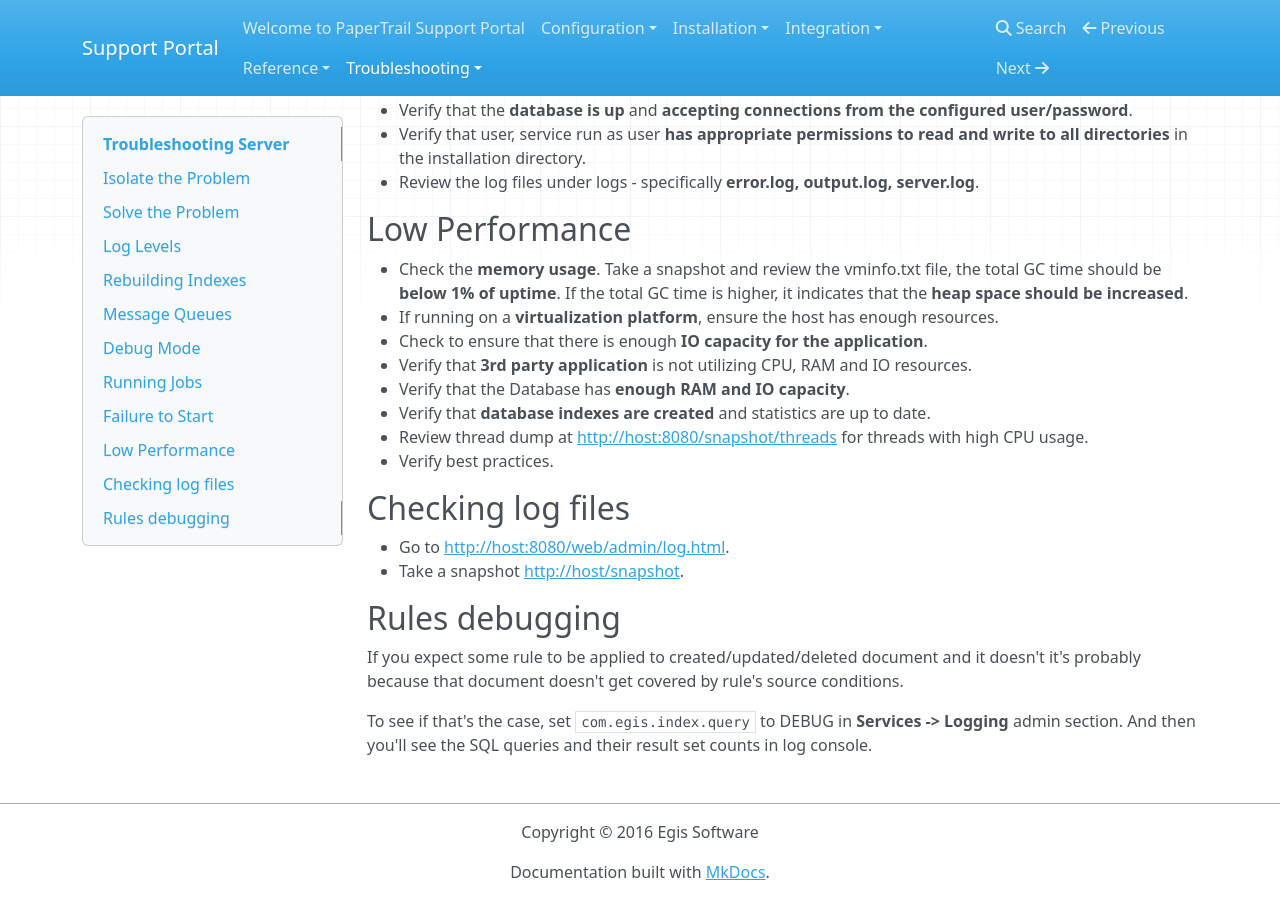
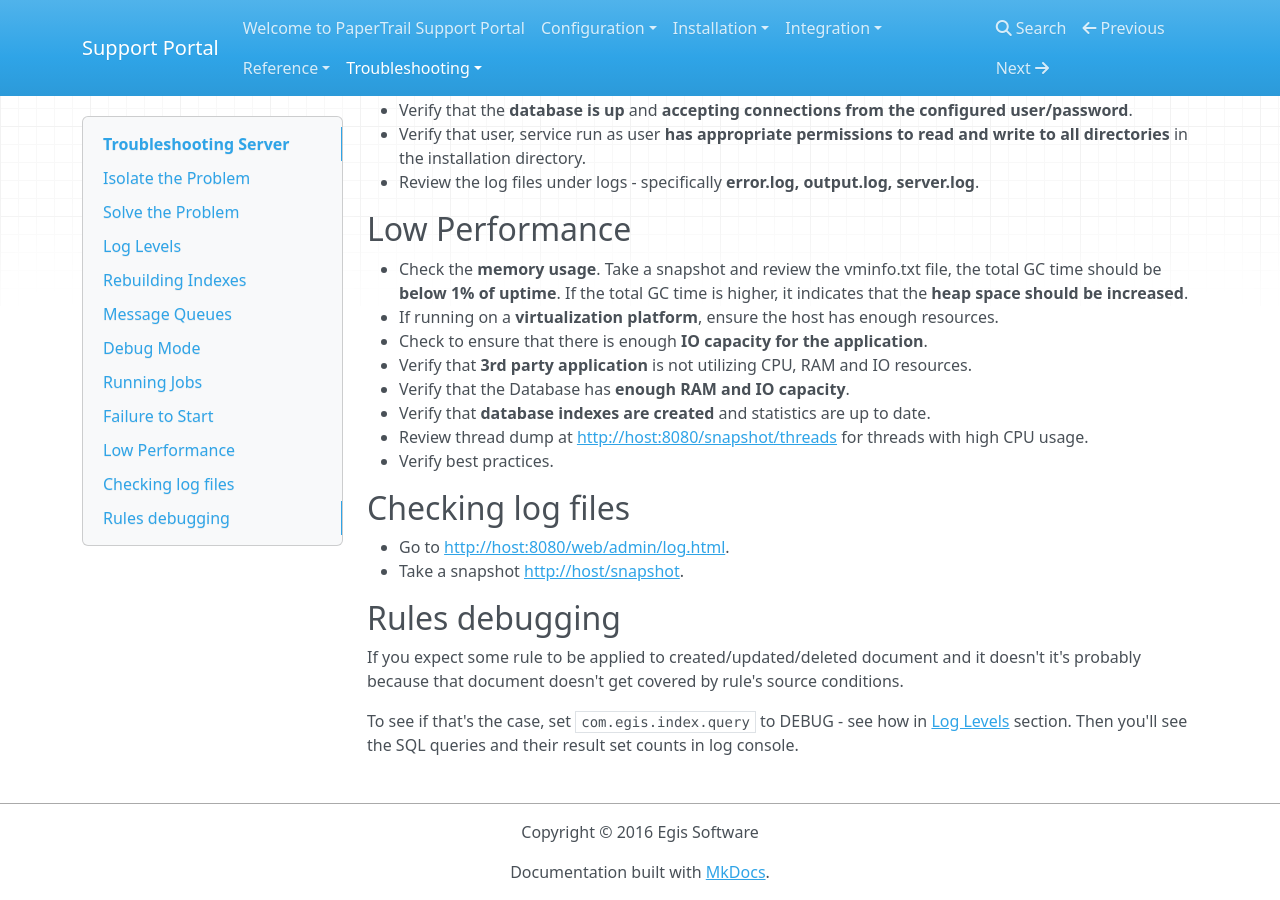
Before and after one commit to ryanegis/support-portal, an MkDocs documentation site: the page built from docs/Troubleshooting/Troubleshooting Server.md, in a window 1280 px wide and 900 px high, scrolled down 3301 px. Built offline with MkDocs 1.6.1, drawn with Linux system fonts in a browser that asks for light colours; nearby versions of some CDN libraries; old or Windows-style settings are respelled for this version of MkDocs; some of the changed text lies outside the part shown.

Commit message:
docs: corrected logging settings UI link

```diff
--- a/docs/Troubleshooting/Troubleshooting Server.md
+++ b/docs/Troubleshooting/Troubleshooting Server.md
@@ -104,5 +104,5 @@ If PaperTrail fails to start, follow these steps :
 If you expect some rule to be applied to created/updated/deleted document and it doesn't it's probably because that
 document doesn't get covered by rule's source conditions.
 
-To see if that's the case, set `com.egis.index.query` to DEBUG
-in __Services -> Logging__ admin section. And then you'll see the SQL queries and their result set counts in log console.
+To see if that's the case, set `com.egis.index.query` to DEBUG - see how in [Log Levels](#log-levels) section.
+Then you'll see the SQL queries and their result set counts in log console.
```
Also changed, not shown: other parts of docs/Troubleshooting/Troubleshooting Server.md (+1 -1 lines).
